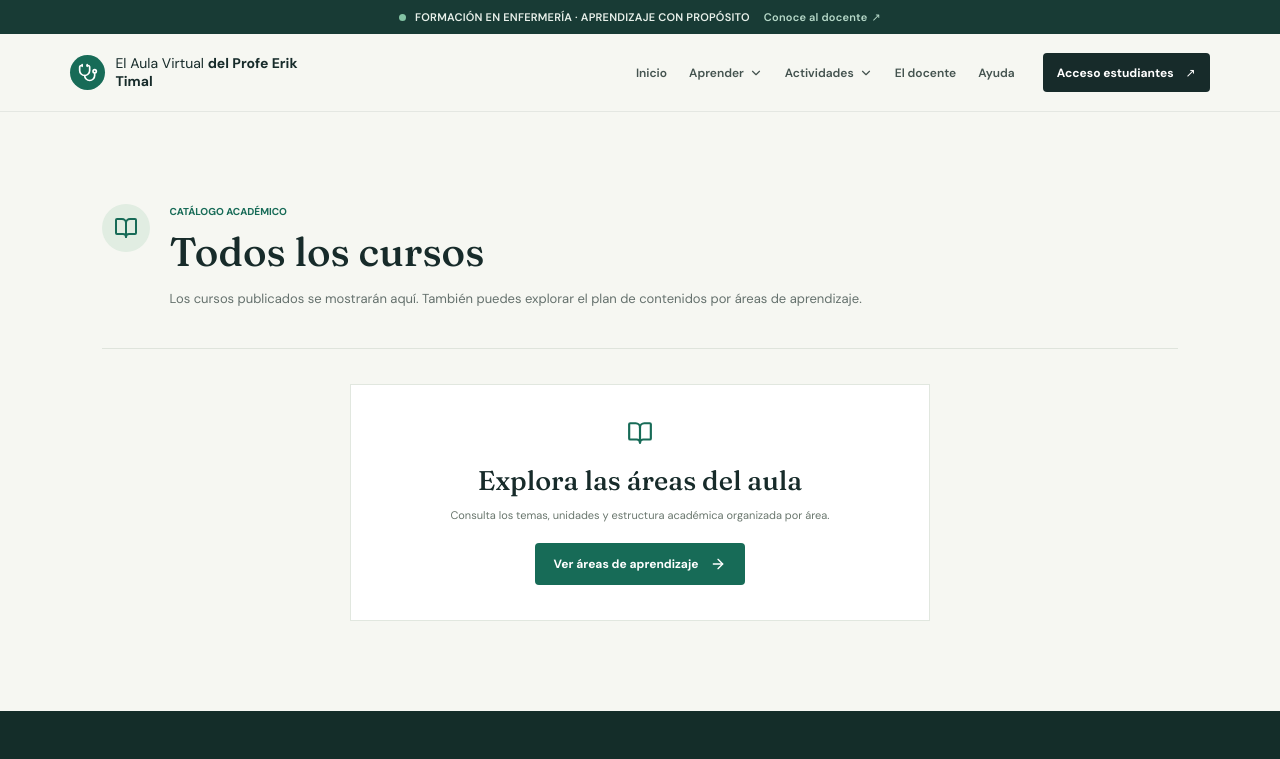
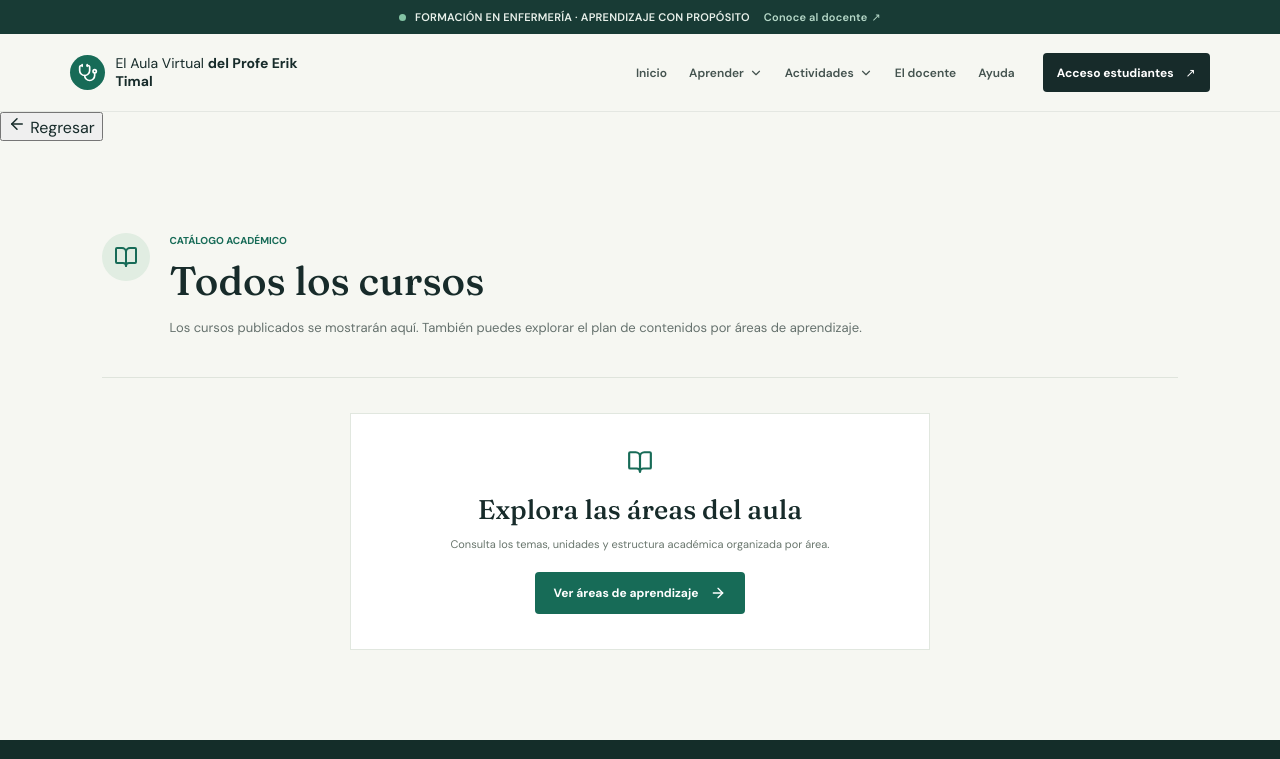
Before and after one commit to MtroErikTimal/CURSOS-ENFERMER-A, a React (Vite) app: page /cursos in a window 1280 px wide. Shown: the top 759 px of the page. Built offline with nearby package versions, Linux system fonts and the light colour scheme.

Commit message:
Agrega navegación de regreso a las páginas de contenido

```diff
--- a/src/components/SiteLayout.tsx
+++ b/src/components/SiteLayout.tsx
@@ -1,12 +1,27 @@
 import { useEffect, useRef } from "react";
-import { Link, NavLink, Outlet, useLocation } from "react-router-dom";
-import { ChevronDown, Stethoscope } from "lucide-react";
+import { Link, NavLink, Outlet, useLocation, useNavigate } from "react-router-dom";
+import { ArrowLeft, ChevronDown, Stethoscope } from "lucide-react";
 import { site } from "../content/site";
 import SocialLinks from "./SocialLinks";
 
 export default function SiteLayout() {
   const headerRef = useRef<HTMLElement>(null);
   const location = useLocation();
+  const navigate = useNavigate();
+  const isHome = location.pathname === "/";
+  const isAreaDetail = /^\/areas\/[^/]+$/.test(location.pathname);
+
+  function handleBack() {
+    if (isAreaDetail) {
+      navigate("/areas");
+      return;
+    }
+    if (window.history.state?.idx > 0) {
+      navigate(-1);
+      return;
+    }
+    navigate("/");
+  }
 
   useEffect(() => {
     window.scrollTo({ top: 0, behavior: "instant" });
@@ -26,7 +41,7 @@ export default function SiteLayout() {
       <Link className="button button-small button-dark desktop-access" to="/acceso">Acceso estudiantes <span aria-hidden="true">↗</span></Link>
       <details className="mobile-nav"><summary aria-label="Abrir menú de navegación"><span className="mobile-menu-icon"><i /><i /><i /></span></summary><nav aria-label="Navegación móvil"><NavLink to="/" end>Inicio</NavLink><NavLink to="/cursos">Todos los cursos</NavLink><NavLink to="/areas">Áreas de aprendizaje</NavLink><NavLink to="/areas/examenes-egreso">Exámenes de egreso</NavLink><NavLink to="/juegos">Juegos de aprendizaje</NavLink><NavLink to="/kahoot">Kahoot en el aula</NavLink><NavLink to="/constancias">Constancias</NavLink><NavLink to="/docente">El docente</NavLink><NavLink to="/preguntas">Ayuda</NavLink><NavLink to="/acceso">Acceso estudiantes</NavLink></nav></details>
     </header>
-    <main><Outlet /></main>
+    <main>{!isHome && <div className="page-back-bar"><button type="button" className="page-back-button" onClick={handleBack}><ArrowLeft size={18} aria-hidden="true" /> Regresar</button></div>}<Outlet /></main>
     <footer className="site-footer"><div className="footer-main">
       <div className="footer-brand"><Link className="brand" to="/"><span className="brand-mark"><Stethoscope size={20} aria-hidden="true" /></span><span>El Aula Virtual <strong>del Profe Erik Timal</strong></span></Link><p>Formación y recursos académicos para estudiantes de enfermería.</p></div>
       <div className="footer-links"><span>APRENDER</span><Link to="/cursos">Cursos</Link><Link to="/juegos">Juegos</Link><Link to="/kahoot">Kahoot</Link><Link to="/constancias">Constancias</Link></div>
```
